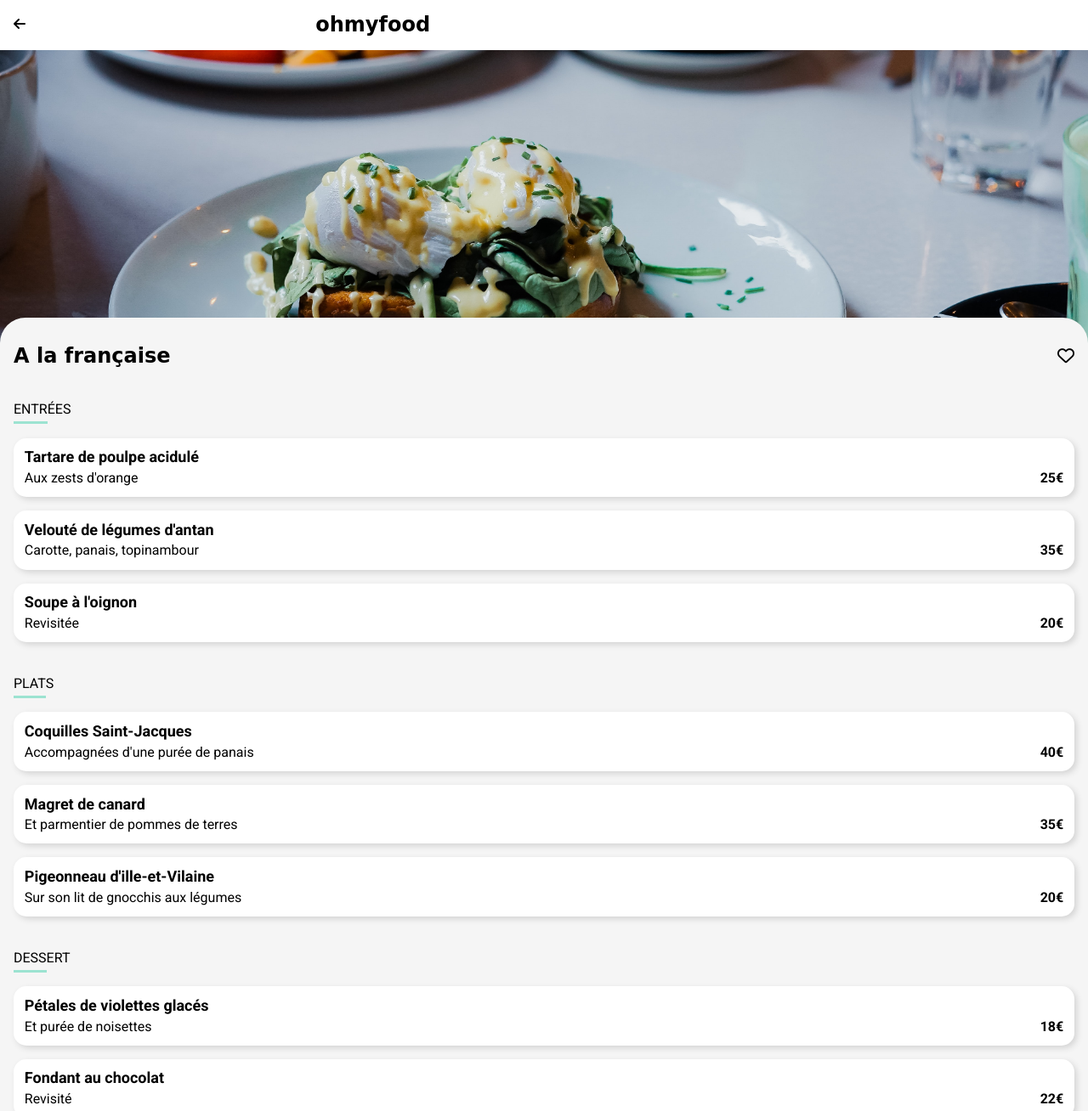
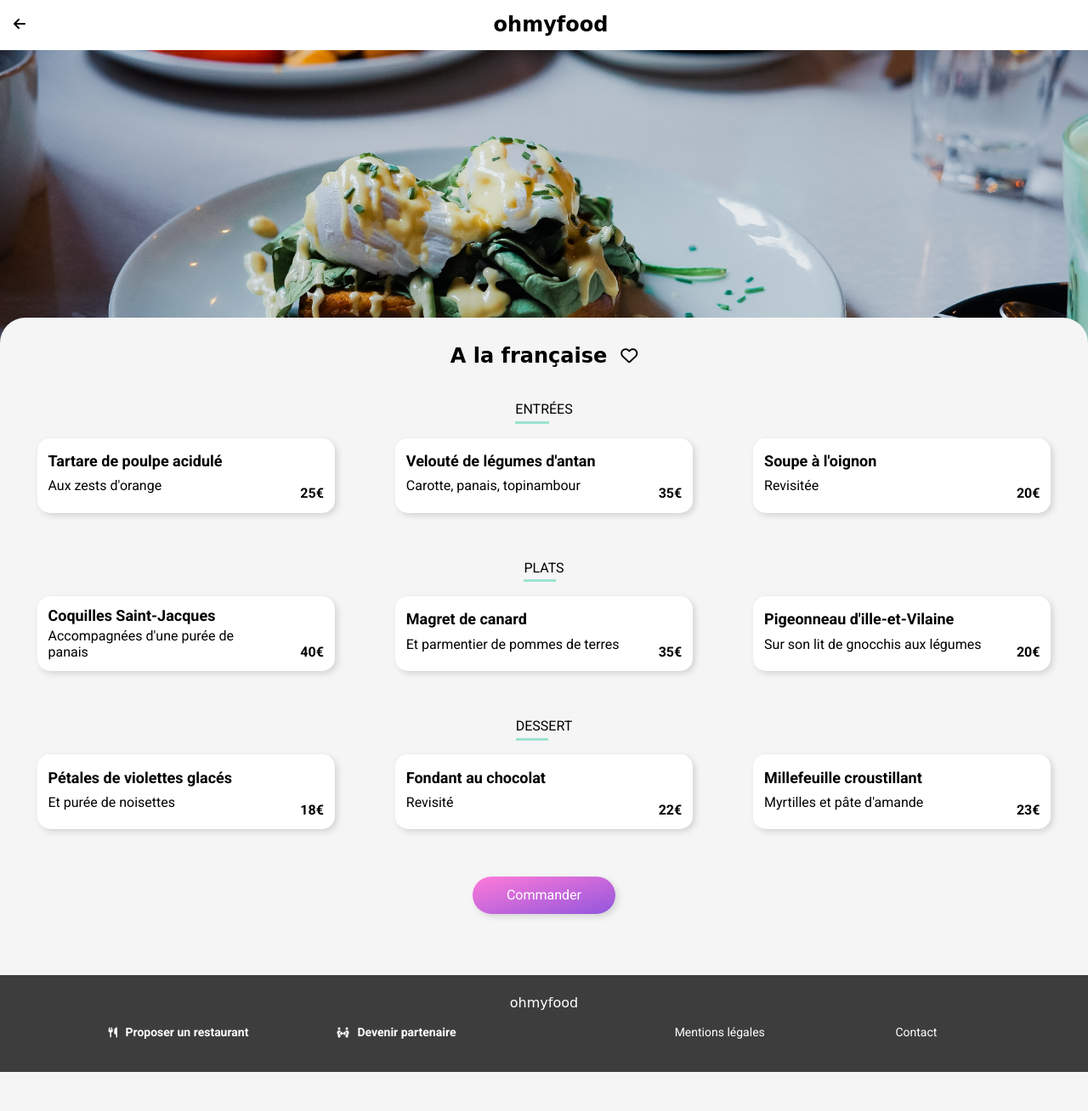
Before and after one commit to Axda-Web/AlyxDarenne_3_22122021, a plain HTML site: page a-la-francaise.html in a window 1280 px wide. Shown: the top 1308 px of the page at 85% size. After the commit the page ends 1262 px from the top, so only its background shows below. Drawn offline with Linux system fonts and the light colour scheme; a web font is replaced by a local one.

Commit message:
Mise en place du Responsive

```diff
--- a/Assets/scss/layout/_footer.scss
+++ b/Assets/scss/layout/_footer.scss
@@ -3,7 +3,6 @@
 
 
 .footer {
-
     background-color: $color-footer;
     padding: 1.5em 1.5em 2em 1.5em;
 
@@ -23,18 +22,11 @@
 
     .footer__text {
         font-size: $Small-fontSize;
-
-        &:not(:last-child) {
-            margin-bottom: .5em;
-        }
+        margin-bottom: .5em;
 
         &--bold {
             font-weight: 700;
             font-size: $Small-fontSize;
-
-            &:not(:last-child) {
-            margin-bottom: .5em;
-            }
         }
 
         &__icon {
@@ -43,3 +35,26 @@
         }
     }
 }
+
+/* RESPONSIVE */
+
+@media (min-width: 668px){
+    .footer__logo {
+        text-align: center;
+    }
+
+    .footer__text-container {
+        display: flex;
+        justify-content: space-around;
+        color: red;
+    }
+  }
+
+  @media (min-width: 1046px){
+
+    .footer__text-container-half {
+        display: flex;
+        width: 50%;
+        justify-content: space-evenly;
+    }
+  }
--- a/Assets/scss/pages/_home.scss
+++ b/Assets/scss/pages/_home.scss
@@ -49,6 +49,7 @@
     justify-content: flex-start;
     padding: 1.7em 2em;
     position: relative;
+    max-width: 300px;
 
     &--active {
         background-color: $color-cardBackground;
@@ -206,3 +207,41 @@
         }
     }
 }
+
+
+/* RESPONSIVE */
+
+@media (min-width: 668px){
+
+  .operation__heading {
+    text-align: center;
+  }
+
+  .restaurant__heading {
+    text-align: center;
+  }
+
+  .restaurant__card-container {
+    display: flex;
+    flex-flow: row wrap;
+  }
+
+  .restaurant__card {
+    width: 47.5%;
+    height: 260px;
+  }
+}
+
+@media (min-width: 1046px){
+  .operation__card-container {
+    display: flex;
+  }
+
+  .operation__card {
+    height: 75px;
+  }
+
+  .restaurant__card {
+    width: 23%;
+  }
+}
--- a/Assets/scss/pages/_restaurant.scss
+++ b/Assets/scss/pages/_restaurant.scss
@@ -6,17 +6,19 @@ body {
     background-color: $color-sectionBackground;
 }
 
-.hero__header--flex {
-    display: flex;
+.hero__header--grid {
+    display: grid;
+    grid-template-columns: repeat(3, 1fr);
     align-items: center;
     padding-left: 1em;
 
     .hero__header__return {
         color: inherit;
+        justify-self: left;
     }
 
     .hero__header__logo {
-        margin-left: 27%;
+        justify-self: center;
     }
 }
 
@@ -100,3 +102,40 @@ body {
         justify-content: center;
     }
 }
+
+
+/* RESPONSIVE */
+
+@media (min-width: 668px){
+    .menu__heading-container {
+        justify-content: center;
+        column-gap: 1em;
+    }
+
+    .menu__section-title {
+        text-align: center;
+    }
+
+    .menu__card {
+        max-width: 350px;
+    }
+  }
+
+  @media (min-width: 1046px){
+    .menu__card-container {
+        display: flex;
+        column-gap: 1em;
+    }
+
+    .menu__card {
+        height: 88px;
+
+        &__title {
+            align-self: center;
+        }
+
+        &__price {
+            align-self: top;
+        }
+    }
+  }
--- a/a-la-francaise.html
+++ b/a-la-francaise.html
@@ -30,13 +30,13 @@
 
     <!-- HERO SECTION -->
     <section class="hero">
-        <header class="hero__header hero__header--flex">
+        <header class="hero__header hero__header--grid">
             <a class="hero__header__return" href="./index.html"><i
                     class="fas fa-arrow-left hero__header__return__icon"></i></a>
             <h1 class="hero__header__logo">ohmyfood</h1>
         </header>
         <img src="./Assets/images/restaurants/toa-heftiba-DQKerTsQwi0-unsplash.jpg"
-            alt="photo plat restaurant a la française" class="hero__img">
+            alt="photo plat restaurant a la française" class="hero__img hero__img--a-la-francaise">
     </section>
     <!-- HERO SECTION END-->
 
@@ -120,12 +120,22 @@
     <!-- FOOTER -->
     <footer class="footer">
         <h1 class="footer__logo">ohmyfood</h1>
-        <a href="" class="footer__text--bold"><i class="fas fa-utensils footer__text__icon"></i> Proposer un
-            restaurant</a>
-        <a href="" class="footer__text--bold"><i class="fas fa-people-arrows footer__text__icon"></i> Devenir
-            partenaire</a>
-        <a href="" class="footer__text">Mentions légales</a>
-        <a href="" class="footer__text">Contact</a>
+        <div class="footer__text-container">
+            <div class="footer__text-container-half">
+                <a href="" class="footer__text footer__text--bold"><i class="fas fa-utensils footer__text__icon"></i>
+                    Proposer
+                    un
+                    restaurant</a>
+                <a href="" class="footer__text footer__text--bold"><i
+                        class="fas fa-people-arrows footer__text__icon"></i>
+                    Devenir
+                    partenaire</a>
+            </div>
+            <div class="footer__text-container-half">
+                <a href="" class="footer__text">Mentions légales</a>
+                <a href="mailto:contact@ohmyfood.fr" class="footer__text">Contact</a>
+            </div>
+        </div>
     </footer>
     <!-- FOOTER END -->
 
```
Also changed, not shown: index.html (+14 -6 lines), la-note-enchantee.html (+17 -7 lines), la-palette-du-gout.html (+19 -9 lines), le-delice-des-sens.html (+17 -7 lines), Assets/css/style.css, 1 other file.
